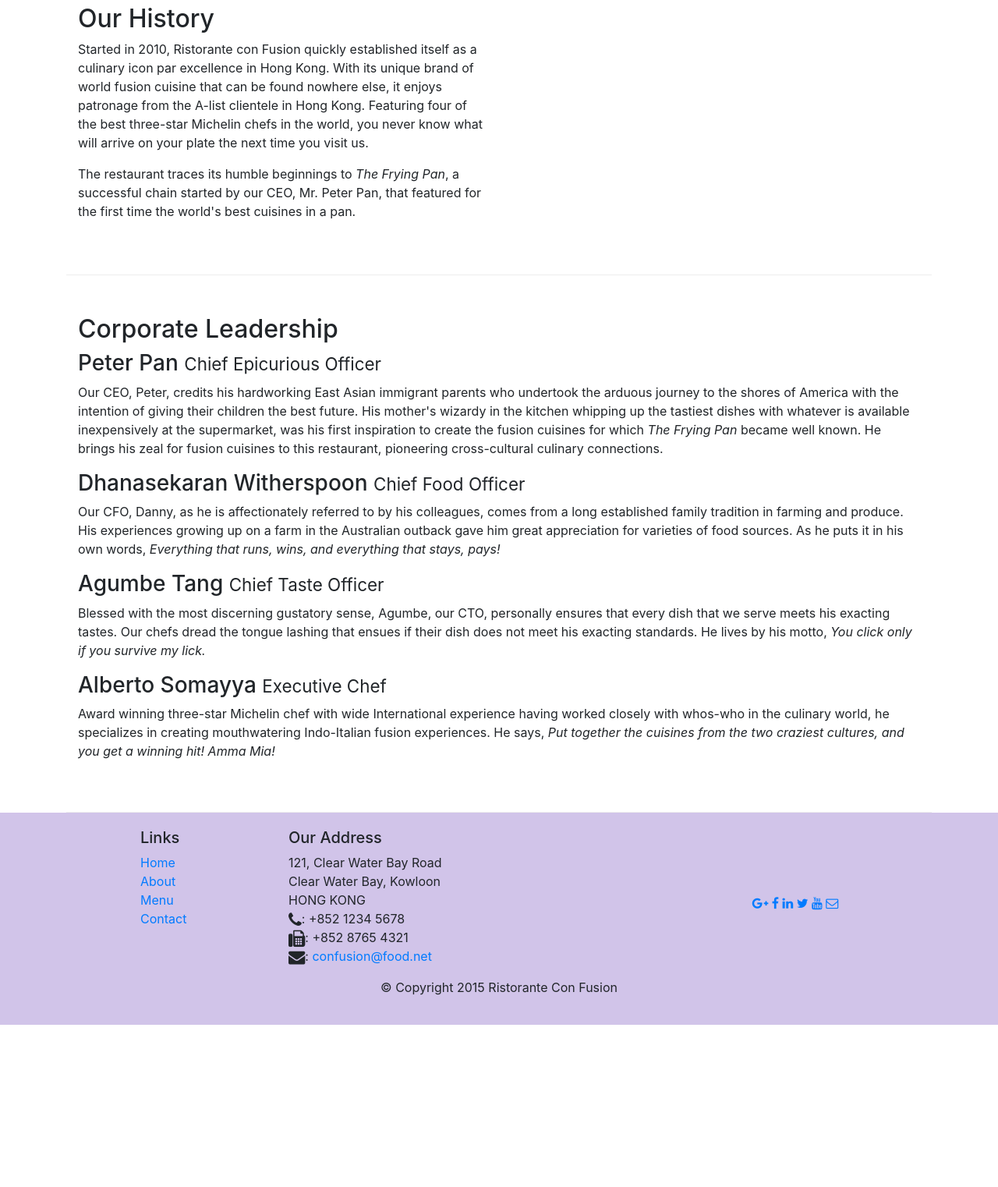
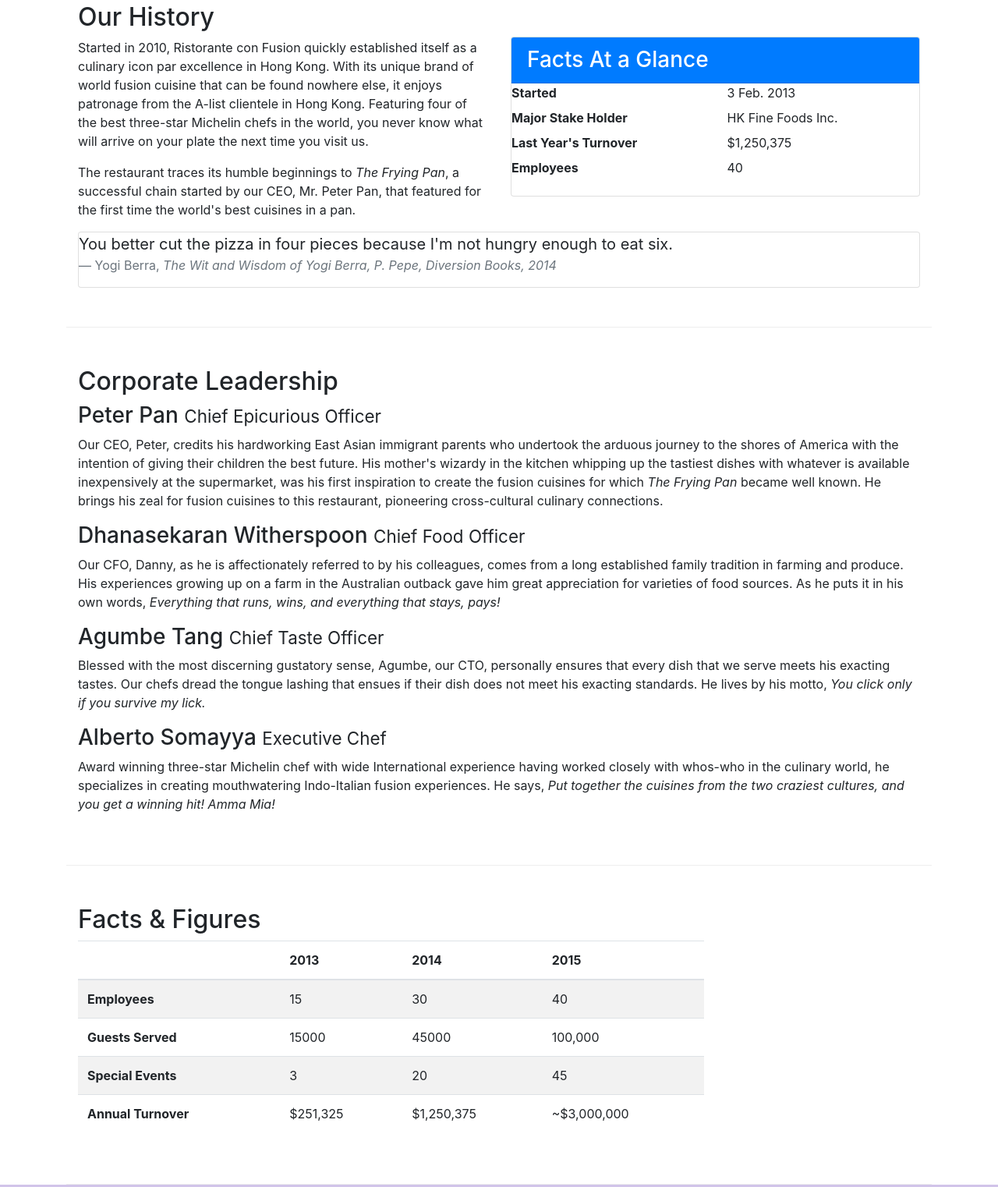
Before and after one commit to weisurya/conFusion, a website: page aboutus.html in a window 1280 px wide. Shown: the part 488-2010 px from the top of the page at 78% size. Before the commit the page ends 1852 px from the top, so only its background shows below. Drawn offline with nearby package versions, Linux system fonts and the light colour scheme.

Commit message:
Tables and Cards

```diff
--- a/aboutus.html
+++ b/aboutus.html
@@ -66,7 +66,32 @@
                 <p>Started in 2010, Ristorante con Fusion quickly established itself as a culinary icon par excellence in Hong Kong. With its unique brand of world fusion cuisine that can be found nowhere else, it enjoys patronage from the A-list clientele in Hong Kong.  Featuring four of the best three-star Michelin chefs in the world, you never know what will arrive on your plate the next time you visit us.</p>
                 <p>The restaurant traces its humble beginnings to <em>The Frying Pan</em>, a successful chain started by our CEO, Mr. Peter Pan, that featured for the first time the world's best cuisines in a pan.</p>
             </div>
-            <div class="col-sm-6">
+            <div class="col-sm">
+                <div class="card">
+                    <h3 class="card-header bg-primary text-white">Facts At a Glance</h3>
+                    <div class="card-block">
+                        <dl class="row">
+                            <dt class="col-6">Started</dt>
+                            <dd class="col-6">3 Feb. 2013</dd>
+                            <dt class="col-6">Major Stake Holder</dt>
+                            <dd class="col-6">HK Fine Foods Inc.</dd>
+                            <dt class="col-6">Last Year's Turnover</dt>
+                            <dd class="col-6">$1,250,375</dd>
+                            <dt class="col-6">Employees</dt>
+                            <dd class="col-6">40</dd>
+                        </dl>
+                    </div>
+                </div>
+            </div>
+            <div class="col-12">
+                <div class="card card-block bg-faded">
+                    <blockquote class="blockquote">
+                        <p class="mb-0">You better cut the pizza in four pieces because I'm not hungry enough to eat six.</p>
+                        <footer class="blockquote-footer">Yogi Berra,
+                            <cite title="Source Title"> The Wit and Wisdom of Yogi Berra, P. Pepe, Diversion Books, 2014</cite>
+                        </footer>
+                    </blockquote>
+                </div>
             </div>
         </div>
 
@@ -84,7 +109,52 @@
                 <p class="hidden-xs-down">Award winning three-star Michelin chef with wide International experience having worked closely with whos-who in the culinary world, he specializes in creating mouthwatering Indo-Italian fusion experiences. He says, <em>Put together the cuisines from the two craziest cultures, and you get a winning hit! Amma Mia!</em></p>
             </div>
        </div>
+        <div class="row row-content">
+            <div class="col-12 col-sm-9">
+                <h2>Facts &amp; Figures</h2>
+                <div class="table-responsive">
+                    <table class="table table-striped">
+                        <thead class="thead-inverse">
+                            <tr>
+                                <th>&nbsp;</th>
+                                <th>2013</th>
+                                <th>2014</th>
+                                <th>2015</th>
+                            </tr>
+                        </thead>
+                        <tbody>
+                            <tr>
+                                <th>Employees</th>
+                                <td>15</td>
+                                <td>30</td>
+                                <td>40</td>
+                            </tr>
+                            <tr>
+                                <th>Guests Served</th>
+                                <td>15000</td>
+                                <td>45000</td>
+                                <td>100,000</td>
+                            </tr>
+                            <tr>
+                                <th>Special Events</th>
+                                <td>3</td>
+                                <td>20</td>
+                                <td>45</td>
+                            </tr>
+                            <tr>
+                                <th>Annual Turnover</th>
+                                <td>$251,325</td>
+                                <td>$1,250,375</td>
+                                <td>~$3,000,000</td>
+                            </tr>
+                        </tbody>
+                    </table>
+                </div>
+            </div>
+            <div class="col-12 col-sm-3">
 
+            </div>
+        </div>
     </div>
 
     <footer class="footer">
```
